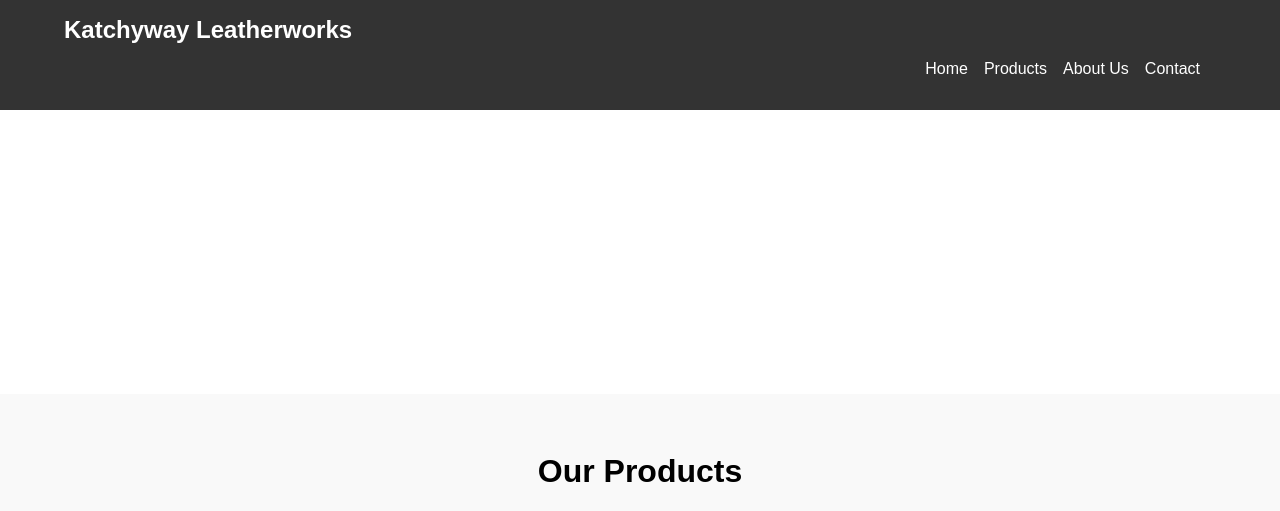
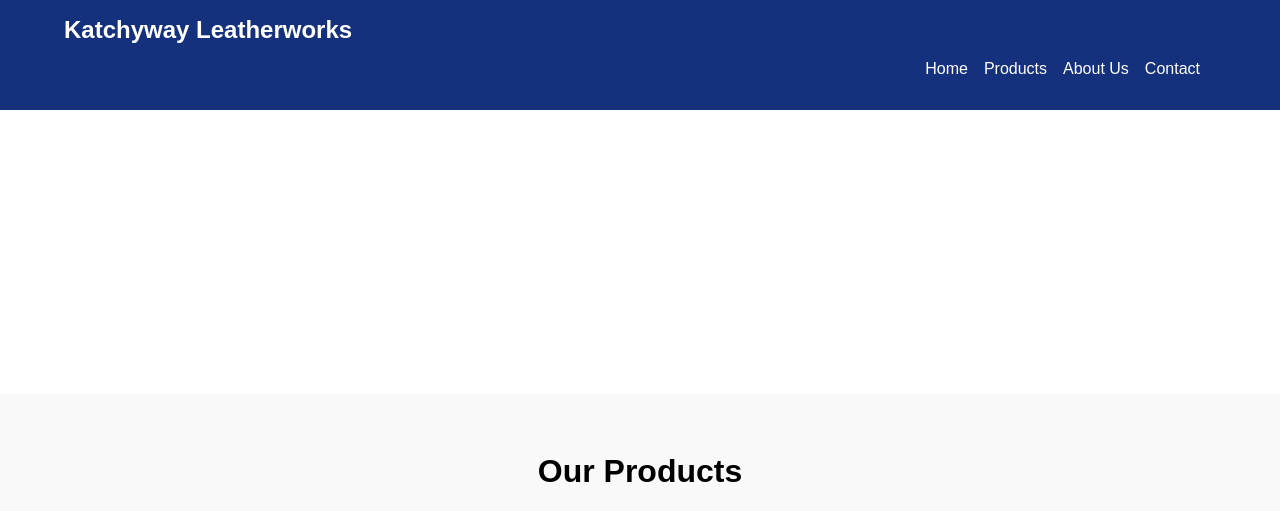
Before and after one commit to 123Kolob/Katchyways-web, a plain HTML site: page index.html in a window 1280 px wide. Shown: the top 511 px of the page. Drawn offline with Linux system fonts and the light colour scheme.

Commit message:
index.html

```diff
--- a/index.html
+++ b/index.html
@@ -21,7 +21,7 @@
 
         /* Header styles */
         header {
-            background: #333;
+            background: #15317E;
             color: #fff;
             padding: 1rem 0;
         }
```
